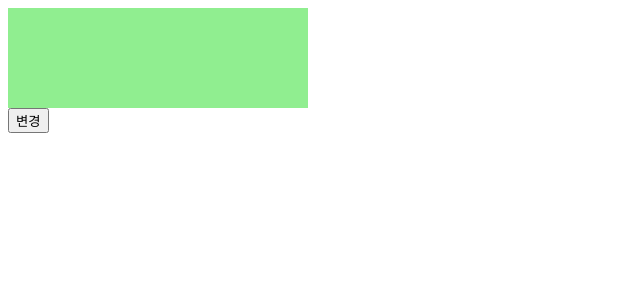
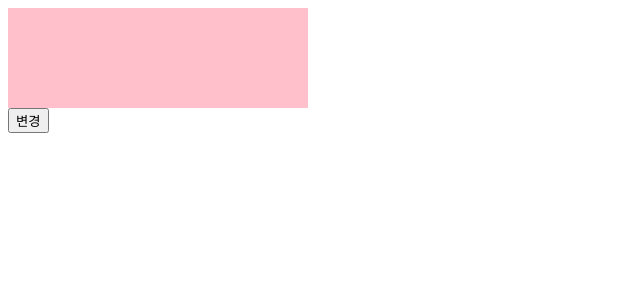
Before and after one commit to JunDemi/eevees, a Vue app: page / in a window 1280 px wide. Both pictures are taken after a click on the button "변경". Shown: the top 300 px of the page, without its empty margins (0-640 px from the left). Built offline with nearby package versions, Linux system fonts and the light colour scheme.

Commit message:
조건부 렌더링(v-show)

```diff
--- a/src/App.vue
+++ b/src/App.vue
@@ -1,12 +1,8 @@
 <template>
   <section>
-    <!-- <div class="case1" v-if="isVisible">true값</div>
-    <div class="case2" v-if="isVisible">true값</div>
-    <div class="case3" v-else>false값</div> -->
-
-    <div v-if="count === 2" class="case1"></div>
-    <div v-else class="case2"></div>
-    <button @click="count++">변경</button>
+    <div v-show="isVisible" class="case1"></div>
+    <div v-show="!isVisible" class="case2"></div>
+    <button @click="setChange">변경</button>
   </section>
 </template>
 <script>
@@ -14,7 +10,6 @@ export default {
   data() {
     return {
       isVisible: false,
-      count: 0
     }
   },
   methods: {
```
